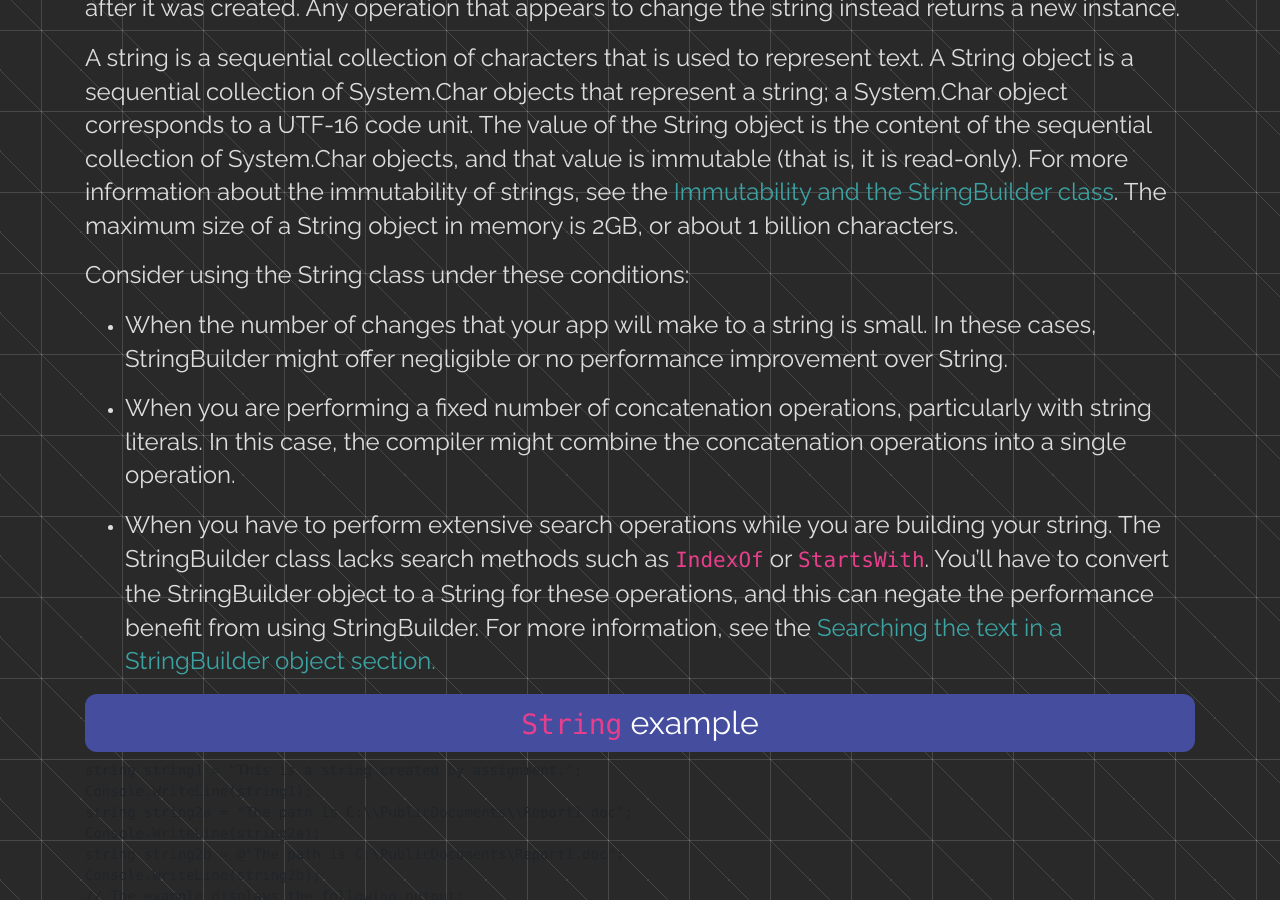
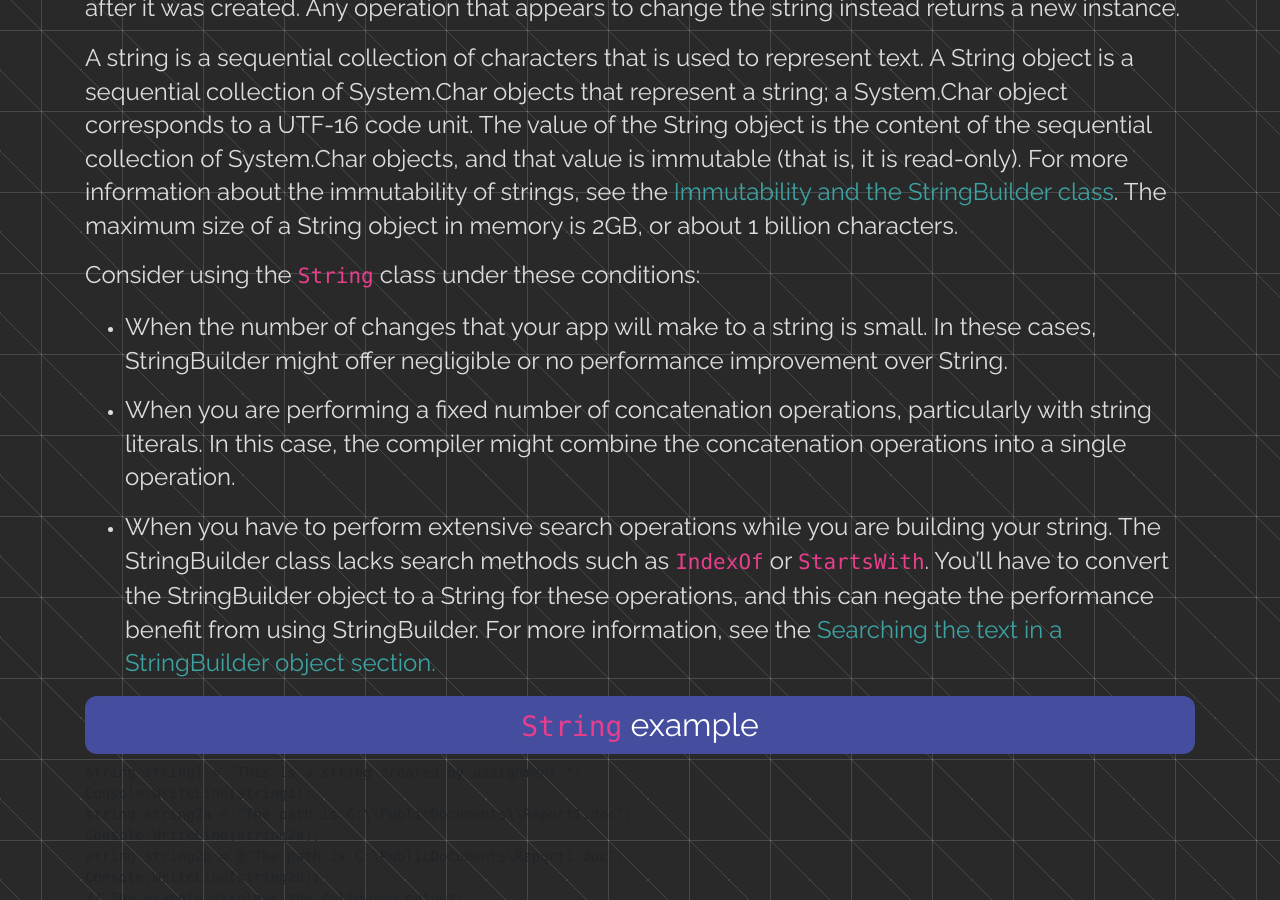
Before and after one commit to maylortaylor/maylortaylor.github.io, a Jekyll site: the page built from _posts/2018-10-03-string-vs-string-builder.md, in a window 1280 px wide and 900 px high, scrolled down 1064 px. Built offline with Jekyll 4.4.1, drawn with Linux system fonts in a browser that asks for light colours; nearby versions of some CDN libraries.

Commit message:
fixed some things

```diff
--- a/_posts/2018-10-03-string-vs-string-builder.md
+++ b/_posts/2018-10-03-string-vs-string-builder.md
@@ -34,7 +34,7 @@ The `String` class is in the `System` namespace. A `string` instance is immutabl
 
 A string is a sequential collection of characters that is used to represent text. A String object is a sequential collection of System.Char objects that represent a string; a System.Char object corresponds to a UTF-16 code unit. The value of the String object is the content of the sequential collection of System.Char objects, and that value is immutable (that is, it is read-only). For more information about the immutability of strings, see the [Immutability and the StringBuilder class](https://docs.microsoft.com/en-us/dotnet/api/system.string?view=netcore-2.1#Immutability). The maximum size of a String object in memory is 2GB, or about 1 billion characters.
 
-Consider using the String class under these conditions:
+Consider using the `String` class under these conditions:
 
 -    When the number of changes that your app will make to a string is small. In these cases, StringBuilder might offer negligible or no performance improvement over String.
 
```
